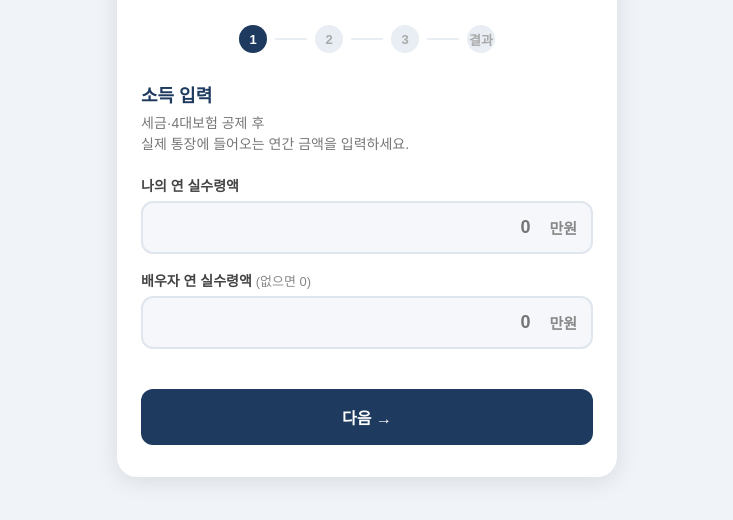
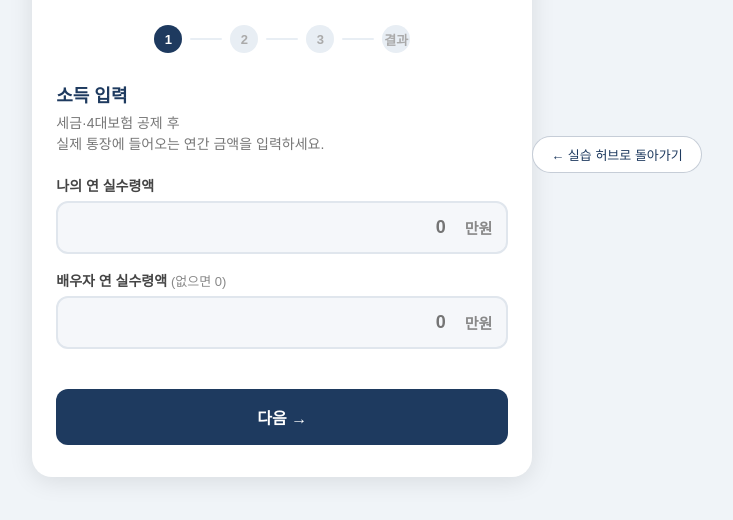
Before and after one commit to einsteindha/Bupyeong-gu, a plain HTML site: page 신혼부부예비부부 1차시/account_designer.html in a window 1280 px wide. Shown: the part 240-760 px from the top of the page, without its empty margins (273-1006 px from the left). Drawn offline with Linux system fonts and the light colour scheme.

Commit message:
1회기 실습 도구: 허브 돌아가기 버튼 추가
money_type_quiz.html, account_designer.html 하단에
실습 허브(index.html) 복귀 링크 삽입

Co-Authored-By: Claude Sonnet 4.6 <noreply@anthropic.com>

```diff
--- a/신혼부부예비부부 1차시/account_designer.html
+++ b/신혼부부예비부부 1차시/account_designer.html
@@ -449,5 +449,14 @@ function restart() {
 // 초기 슬라이더 색상
 updateSlider(20);
 </script>
+<div style="text-align:center; padding: 16px 0 28px;">
+  <a href="../index.html"
+     style="display:inline-flex; align-items:center; gap:6px; text-decoration:none;
+            color:#1E3A5F; font-size:13px; font-family:'Apple SD Gothic Neo','Noto Sans KR',sans-serif;
+            border:1px solid rgba(30,58,95,.25); border-radius:20px;
+            padding:8px 18px; background:#fff; transition:background .2s;">
+    ← 실습 허브로 돌아가기
+  </a>
+</div>
 </body>
 </html>
```
Also changed, not shown: 신혼부부예비부부 1차시/money_type_quiz.html (+9 -0 lines).
